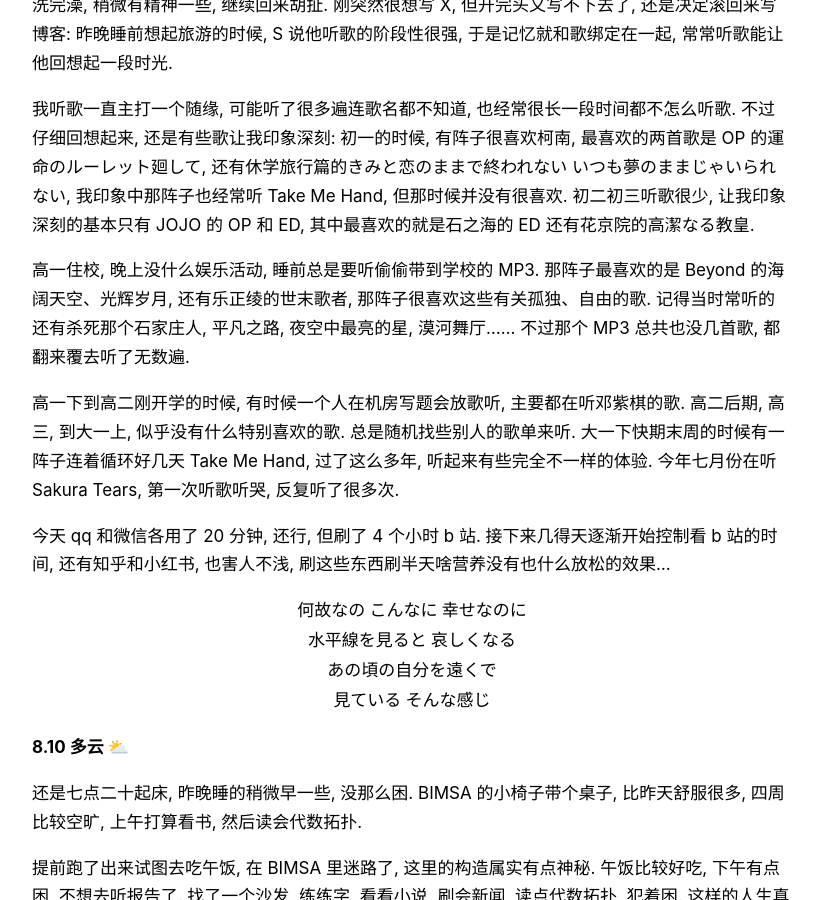
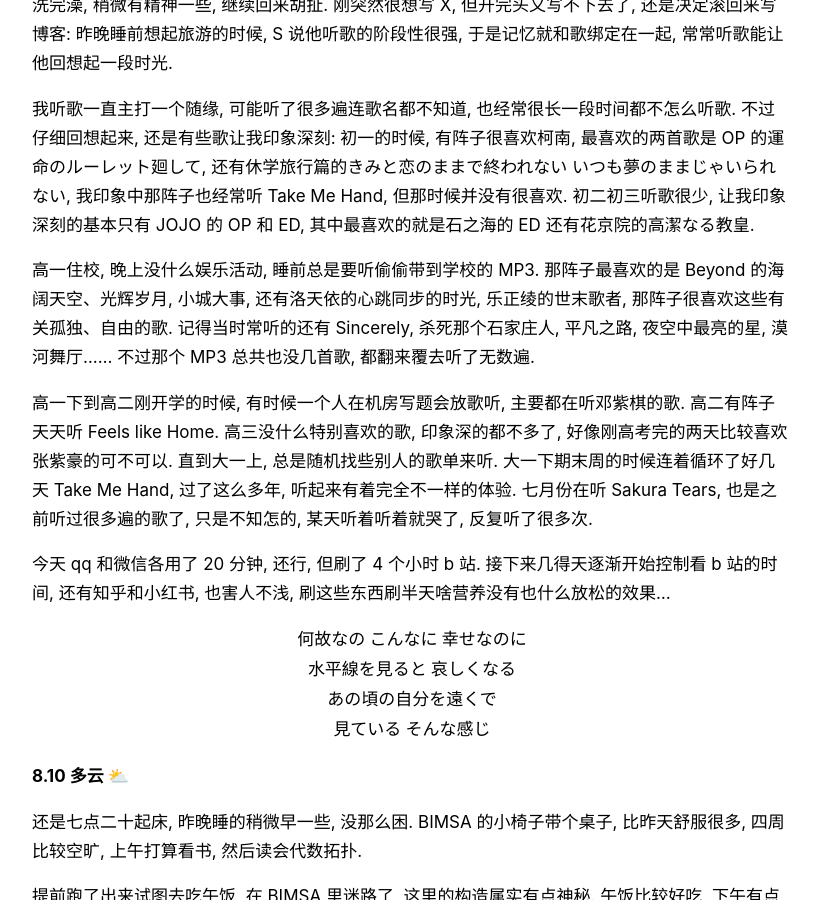
Before and after one commit to cycahu/cycahu.github.io, a Jekyll site: the page built from _posts/2026-08-08-icbs.md, in a window 1280 px wide and 900 px high, scrolled down 1102 px. Shown: the whole window, without its empty margins (228-1047 px from the left). Built offline with Jekyll 4.4.1, drawn with Linux system fonts in a browser that asks for light colours; a script that is not in the unit is left out; comment, search, counter and statistics services are not loaded.

Commit message:
08/15 fix

```diff
--- a/_posts/2026-08-08-icbs.md
+++ b/_posts/2026-08-08-icbs.md
@@ -33,9 +33,9 @@ date: 2026-08-08
 
 我听歌一直主打一个随缘, 可能听了很多遍连歌名都不知道, 也经常很长一段时间都不怎么听歌. 不过仔细回想起来, 还是有些歌让我印象深刻: 初一的时候, 有阵子很喜欢柯南, 最喜欢的两首歌是 OP 的運命のルーレット廻して, 还有休学旅行篇的きみと恋のままで終われない いつも夢のままじゃいられない, 我印象中那阵子也经常听 Take Me Hand, 但那时候并没有很喜欢. 初二初三听歌很少, 让我印象深刻的基本只有 JOJO 的 OP 和 ED, 其中最喜欢的就是石之海的 ED 还有花京院的高潔なる教皇.
 
-高一住校, 晚上没什么娱乐活动, 睡前总是要听偷偷带到学校的 MP3. 那阵子最喜欢的是 Beyond 的海阔天空、光辉岁月, 还有乐正绫的世末歌者, 那阵子很喜欢这些有关孤独、自由的歌. 记得当时常听的还有杀死那个石家庄人, 平凡之路, 夜空中最亮的星, 漠河舞厅…… 不过那个 MP3 总共也没几首歌, 都翻来覆去听了无数遍.
+高一住校, 晚上没什么娱乐活动, 睡前总是要听偷偷带到学校的 MP3. 那阵子最喜欢的是 Beyond 的海阔天空、光辉岁月, 小城大事, 还有洛天依的心跳同步的时光, 乐正绫的世末歌者, 那阵子很喜欢这些有关孤独、自由的歌. 记得当时常听的还有 Sincerely, 杀死那个石家庄人, 平凡之路, 夜空中最亮的星, 漠河舞厅…… 不过那个 MP3 总共也没几首歌, 都翻来覆去听了无数遍.
 
-高一下到高二刚开学的时候, 有时候一个人在机房写题会放歌听, 主要都在听邓紫棋的歌. 高二后期, 高三, 到大一上, 似乎没有什么特别喜欢的歌. 总是随机找些别人的歌单来听. 大一下快期末周的时候有一阵子连着循环好几天 Take Me Hand, 过了这么多年, 听起来有些完全不一样的体验. 今年七月份在听 Sakura Tears, 第一次听歌听哭, 反复听了很多次.
+高一下到高二刚开学的时候, 有时候一个人在机房写题会放歌听, 主要都在听邓紫棋的歌. 高二有阵子天天听 Feels like Home. 高三没什么特别喜欢的歌, 印象深的都不多了, 好像刚高考完的两天比较喜欢张紫豪的可不可以. 直到大一上, 总是随机找些别人的歌单来听. 大一下期末周的时候连着循环了好几天 Take Me Hand, 过了这么多年, 听起来有着完全不一样的体验. 七月份在听 Sakura Tears, 也是之前听过很多遍的歌了, 只是不知怎的, 某天听着听着就哭了, 反复听了很多次.
 
 今天 qq 和微信各用了 20 分钟, 还行, 但刷了 4 个小时 b 站. 接下来几得天逐渐开始控制看 b 站的时间, 还有知乎和小红书, 也害人不浅, 刷这些东西刷半天啥营养没有也什么放松的效果...
 
```
Also changed, not shown: 1 other file.
